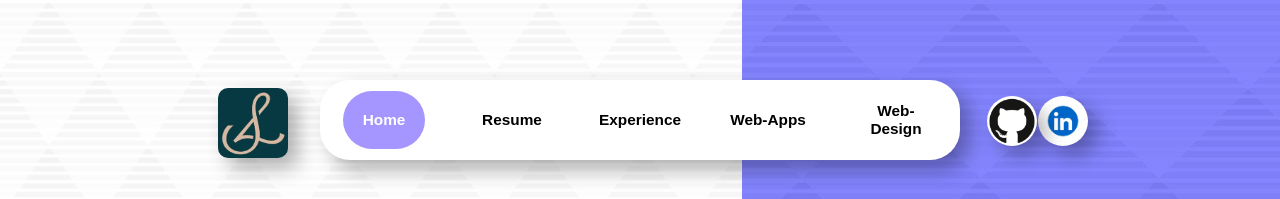
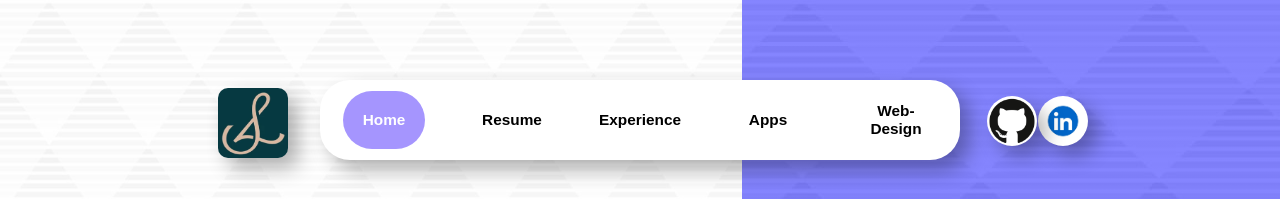
Before and after one commit to lseti1/portfolio-527386, a React (Create React App) app: page / in a window 1280 px wide. Shown: the top 199 px of the page. Built offline with nearby package versions, Linux system fonts and the light colour scheme.

Commit message:
CSS Changes, Titles, Width of Buttons

```diff
--- a/src/App.css
+++ b/src/App.css
@@ -245,7 +245,7 @@ body {
   background-color: rgb(255, 255, 255);
   color:  rgb(0, 0, 0);
   height: 50px;
-  width: 20%;
+  width: 23%;
   font-family: Arial, Helvetica, sans-serif;
   font-weight: bold;
   font-size: 20px;
--- a/src/App.js
+++ b/src/App.js
@@ -90,7 +90,7 @@ function App() {
       case "experience":
         return <h1>My Coding Experience</h1>;
       case "Web Apps":
-        return <h1>Apps</h1>;
+        return <h1>Web & Mobile Apps</h1>;
       case "Web Design":
         return <h1>Web Design</h1>;
       default:
@@ -109,7 +109,7 @@ function App() {
         <div className={currentPage === "home" ? "active" : "navigationItem"} onClick={() => handlePageChange("home")}>Home</div>
         <div className={currentPage === "resume" ? "active" : "navigationItem"} onClick={() => handlePageChange("resume")}>Resume</div>
         <div className={currentPage === "experience" ? "active" : "navigationItem"} onClick={() => handlePageChange("experience")}>Experience</div>
-        <div className={currentPage === "Web Apps" ? "active" : "navigationItem"} onClick={() => handlePageChange("Web Apps")}>Web-Apps</div>
+        <div className={currentPage === "Web Apps" ? "active" : "navigationItem"} onClick={() => handlePageChange("Web Apps")}>Apps</div>
         <div className={currentPage === "Web Design" ? "active" : "navigationItem"} onClick={() => handlePageChange("Web Design")}>Web-Design</div>
       </div>
       <div className="logo"></div>
```
